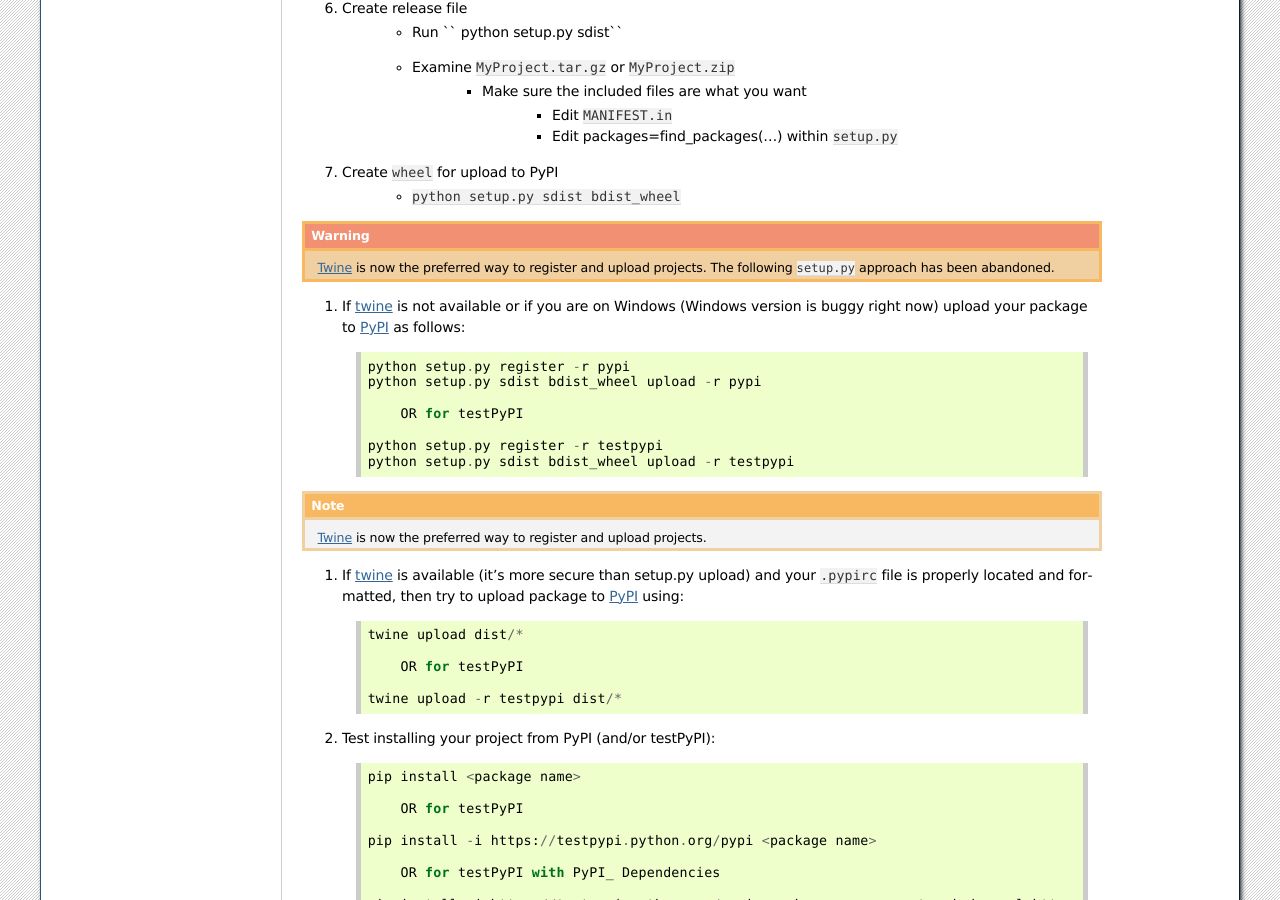
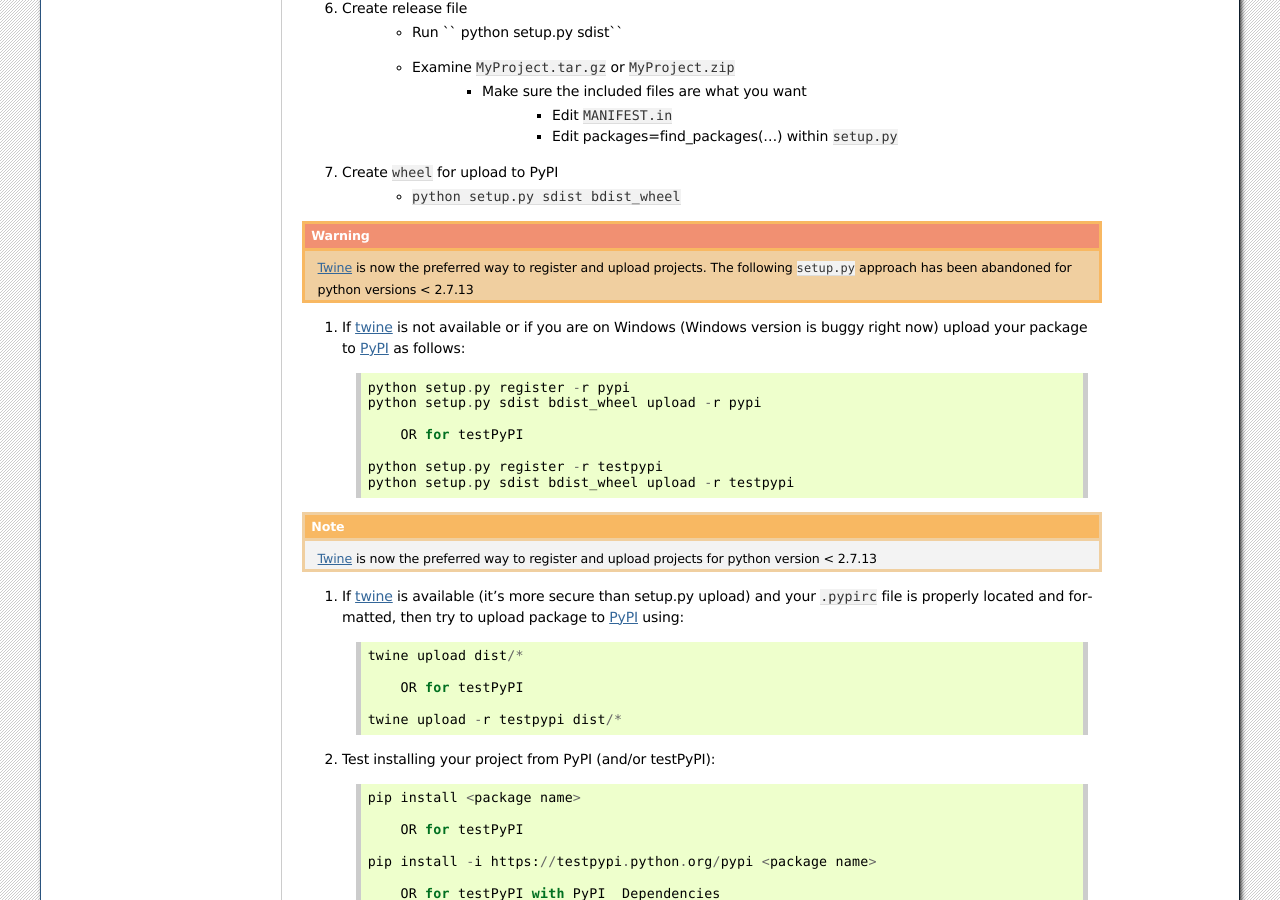
Before and after one commit to sonofeft/PyHatch, a Sphinx documentation site: the page built from docs/project_checklist.rst, in a window 1280 px wide and 900 px high, scrolled down 3138 px. Built offline with Sphinx 7.4.7, drawn with Linux system fonts in a browser that asks for light colours; pages that are not in the unit, such as notebooks, are missing from menus.

Commit message:
doc tweek

```diff
--- a/docs/project_checklist.rst
+++ b/docs/project_checklist.rst
@@ -152,7 +152,7 @@ Upload to PyPI (or testPyPI)
 
 .. warning::
 
-    Twine_ is now the preferred way to register and upload projects. The following ``setup.py`` approach has been abandoned.
+    Twine_ is now the preferred way to register and upload projects. The following ``setup.py`` approach has been abandoned for python versions < 2.7.13
 
 #. If twine_ is not available or if you are on Windows (Windows version is buggy right now) upload your package to PyPI_ as follows::
 
@@ -167,7 +167,7 @@ Upload to PyPI (or testPyPI)
 
 .. note::
 
-    Twine_ is now the preferred way to register and upload projects.
+    Twine_ is now the preferred way to register and upload projects for python version < 2.7.13
 
 #. If twine_ is available (it's more secure than setup.py upload) and your ``.pypirc`` file is properly located and formatted, then try to upload package to PyPI_ using::
 
```
